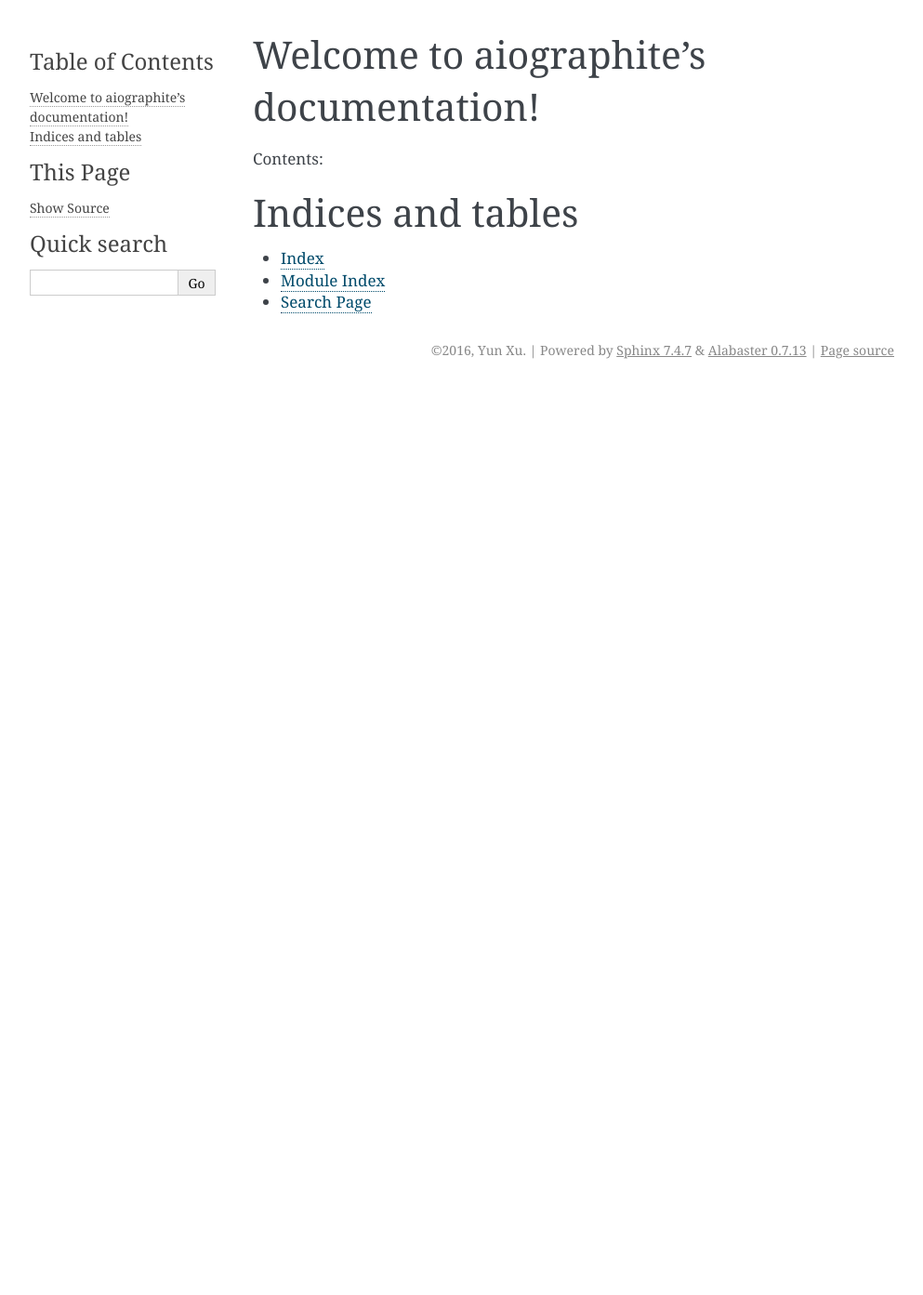
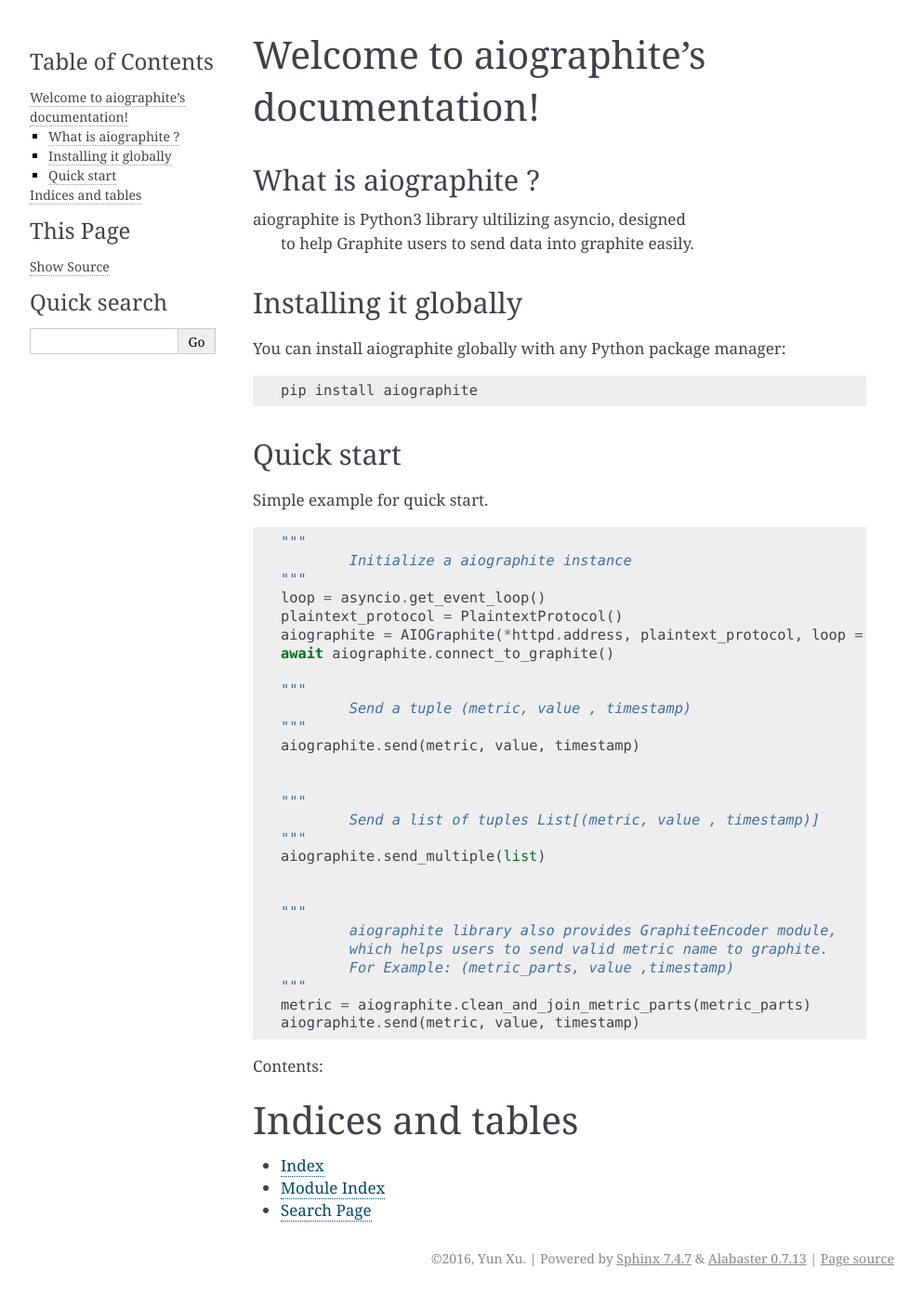
Before and after one commit to zillow/aiographite, a Sphinx documentation site: the page built from docs/index.rst, in a window 1280 px wide. Shown: the whole page at 93% size, without its empty margins (148-1141 px from the left). Built offline with Sphinx 7.4.7, drawn with Linux system fonts in a browser that asks for light colours; before the commit the page ends 900 px from its top, so only the background shows below that.

```diff
--- a/docs/index.rst
+++ b/docs/index.rst
@@ -5,6 +5,61 @@
 
 Welcome to aiographite's documentation!
 =======================================
+
+---------------------
+What is aiographite ?
+---------------------
+
+aiographite is Python3 library ultilizing asyncio, designed
+ to help Graphite users to send data into graphite easily.
+
+
+----------------------
+Installing it globally
+----------------------
+
+You can install aiographite globally with any Python package manager:
+
+.. code::
+
+    pip install aiographite
+
+
+----------------------
+Quick start
+----------------------
+
+Simple example for quick start.
+
+.. code::
+
+	"""
+		Initialize a aiographite instance
+	"""
+	loop = asyncio.get_event_loop()
+	plaintext_protocol = PlaintextProtocol()
+	aiographite = AIOGraphite(*httpd.address, plaintext_protocol, loop = loop)
+	await aiographite.connect_to_graphite()
+
+	"""
+		Send a tuple (metric, value , timestamp)
+	"""
+	aiographite.send(metric, value, timestamp)
+
+
+	"""
+		Send a list of tuples List[(metric, value , timestamp)]
+	"""
+	aiographite.send_multiple(list)
+
+
+	"""
+		aiographite library also provides GraphiteEncoder module,
+		which helps users to send valid metric name to graphite.
+		For Example: (metric_parts, value ,timestamp)
+	"""
+	metric = aiographite.clean_and_join_metric_parts(metric_parts)
+	aiographite.send(metric, value, timestamp)
 
 Contents:
 
```
Also changed, not shown: README.rst (+55 -0 lines).
